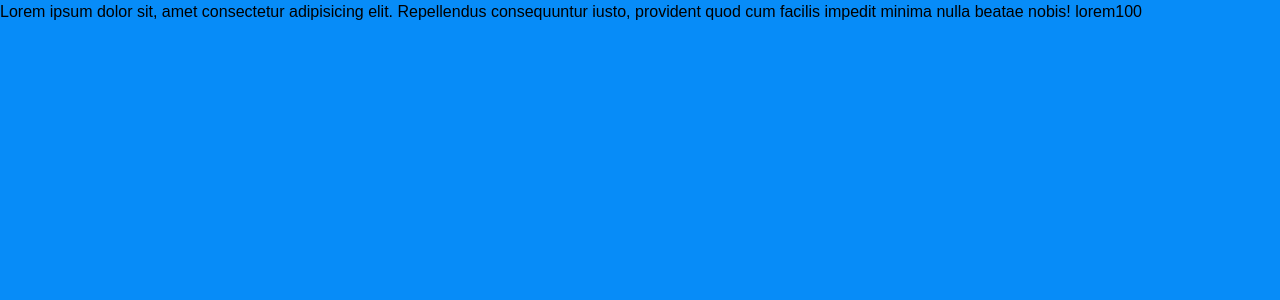
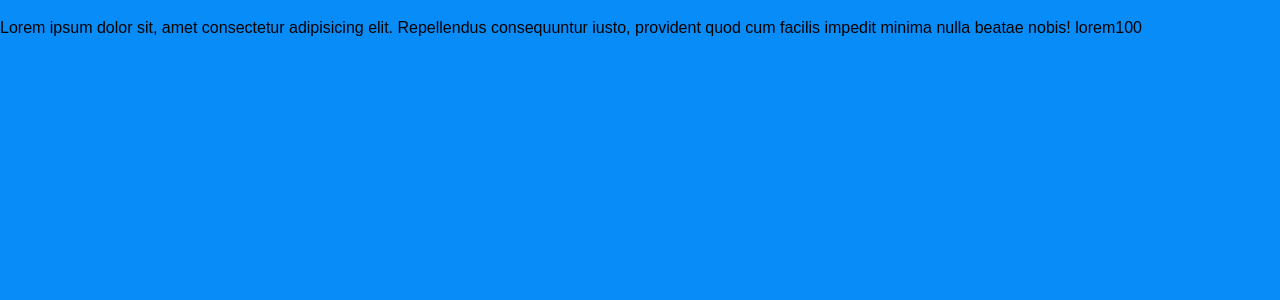
Before and after one commit to SebastianLaka/slider-learn, a Vue app: page / in a window 1280 px wide. Shown: the top 300 px of the page. Built offline with nearby package versions, Linux system fonts and the light colour scheme.

Commit message:
Rename slider-container component. Add styles

```diff
--- a/src/App.vue
+++ b/src/App.vue
@@ -2,7 +2,5 @@
 import sliderComponent from "./components/slider-component/slider-main.vue";
 </script>
 <template>
-  <slider-component></slider-component>
+  <slider-component/>
 </template>
-<style scoped>
-</style>
--- /dev/null
+++ b/src/components/slider-component/slider-container.vue
@@ -0,0 +1,13 @@
+<script setup>
+import sliderItems from './slider-items.vue'
+</script>
+<template>
+  <sliderItems />
+</template>
+<style lang="scss">
+$main-bg-clr: rgb(7, 140, 248);
+body{
+    background-color: $main-bg-clr;
+    height: 100svh;
+}
+</style>
--- a/src/components/slider-component/slider-items.vue
+++ b/src/components/slider-component/slider-items.vue
@@ -3,16 +3,11 @@
         Lorem ipsum dolor sit, amet consectetur adipisicing elit. Repellendus consequuntur iusto, provident quod cum facilis impedit minima nulla beatae nobis!
         lorem100
     </p>
-
 </template>
 <style lang="scss">
-$main-bg-clr: rgb(7, 140, 248);
 $main-font-clr: rgb(0, 0, 0);
-body{
-    background-color: $main-bg-clr;
-
-}
 .description{
     color: $main-font-clr;
+    padding: 1em 0;
 }
 </style>
--- a/src/components/slider-component/slider-main.vue
+++ b/src/components/slider-component/slider-main.vue
@@ -1,11 +1,6 @@
 <script setup>
-import sliderItems from "./slider-items.vue";
+import sliderContainer from "./slider-container.vue";
 </script>
 <template>
-   <sliderItems />
-
+   <sliderContainer/>
 </template>
-
-<style lang="scss">
-
-</style>
```
